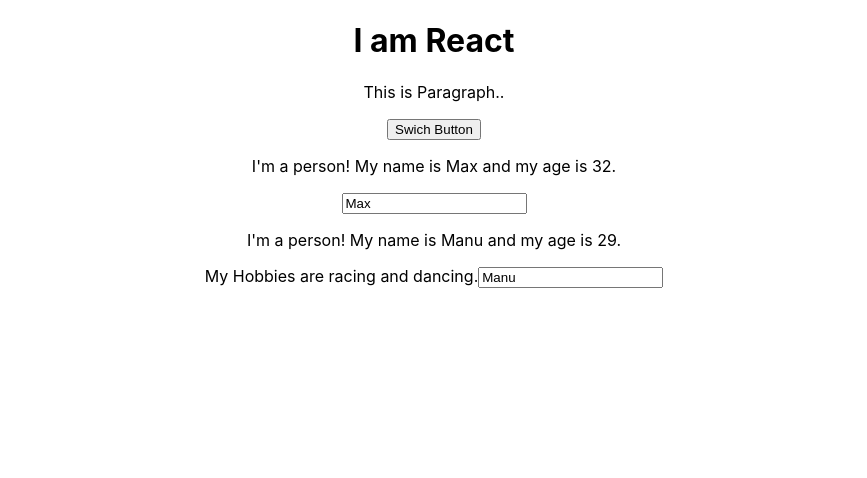
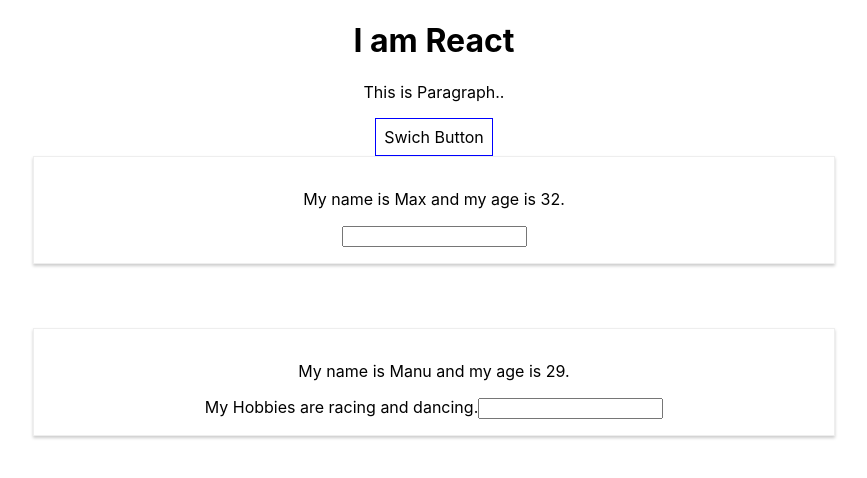
Before and after one commit to ShubhamThakre/Learning-React, a React (Create React App) app: page / in a window 1280 px wide. Shown: the top 478 px of the page, without its empty margins (206-1073 px from the left). Built offline with nearby package versions, Linux system fonts and the light colour scheme.

Commit message:
Code Commit- 3.47.0 + 3.48.0 - Udemy Section 3. Lect 47/48. Adding styles and inline styles

```diff
--- a/src/App.js
+++ b/src/App.js
@@ -32,12 +32,21 @@
   }
 
   render() {
+    const style ={
+      backgroundColor: 'white',
+      font: 'inherit',
+      border: '1px solid blue',
+      padding: '8px',
+      sursor: 'pointer'
+    }
+
     return (
       <div className="App">
         <h1>I am React</h1>
         <p> This is Paragraph..</p>
 
         <button
+          style={style}
           onClick={() => this.switchNameHandler('Max !!')}>Swich Button</button>
         <Person
           name = {this.state.persons[0].name}
@@ -59,8 +68,8 @@
 
 
 
-// Udemy Section 3. Lect 46. Adding two way binding
+// Udemy Section 3. Lect 47/48. Adding styles and inline styles
 // Discription-
 // Always recommended to have stateless functions.
 
-// Code Commit- 3.46.0
+// Code Commit- 3.47.0 + 3.48.0
--- /dev/null
+++ b/src/Person/Person.css
@@ -0,0 +1,9 @@
+.Person{
+    width: 60%;
+    margin: auto;
+    border: 1px solid #eee;
+    box-shadow:0 2px 3px #ccc;
+    padding: 16px;
+    text-align:center;
+    margin-bottom: 5%;
+}
--- a/src/Person/Person.js
+++ b/src/Person/Person.js
@@ -1,12 +1,16 @@
 import React from 'react';
+import  './Person.css'
 
 const person = (props) => {
     //console.log('props: ', props)
     return (
-        <div>
-        <p onClick={props.click}>I'm a person! My name is {props.name} and my age is {props.age}.</p>
+        <div className="Person">
+        <p
+            onClick={props.click}>My name is {props.name} and my age is {props.age}.</p>
         {props.children}
-        <input type="text" onChange={props.changed} value={props.name} />
+        <input
+            type="text"
+            onChange={props.changed} />
         </div>
     );
 }
@@ -17,4 +21,4 @@
 
 
 
-// Code Commit- 3.46.0
+// Code Commit- 3.47.0 + 3.48.0
```
